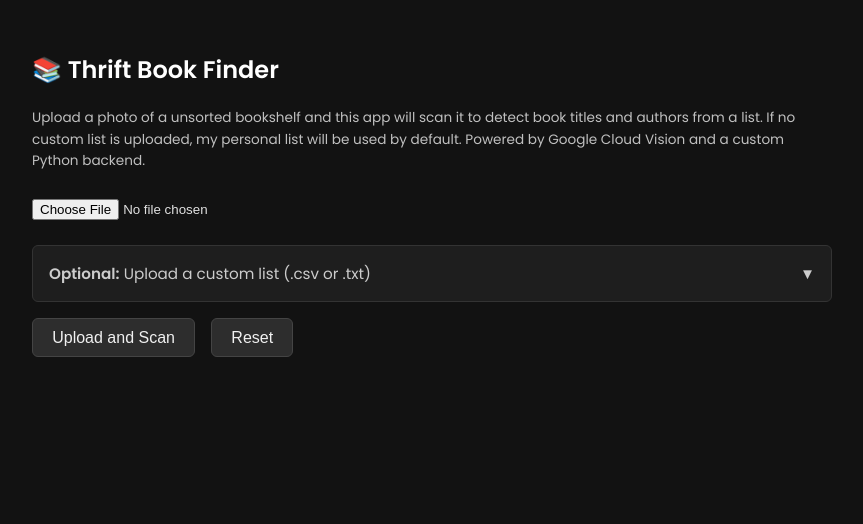
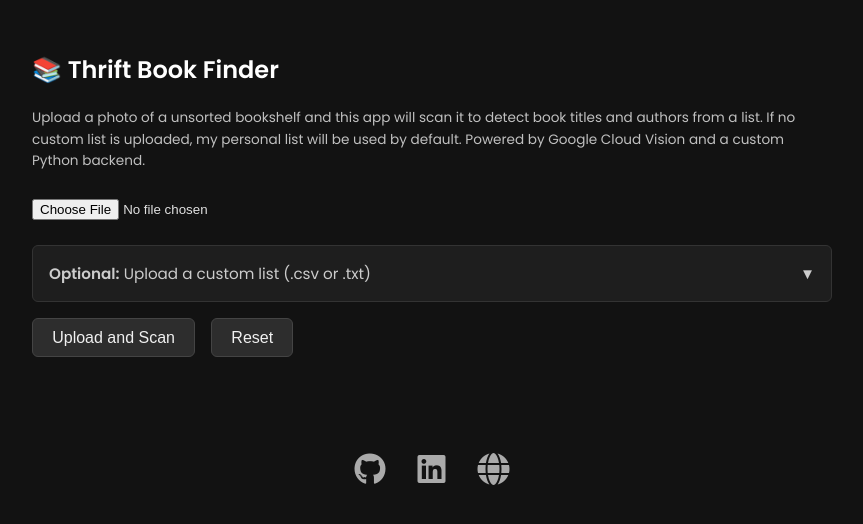
Before and after one commit to NMGIS/thrift-book-detector, a React (Create React App) app: page / in a window 1280 px wide. Shown: the top 524 px of the page, without its empty margins (208-1071 px from the left). Built offline with nearby package versions, Linux system fonts and the light colour scheme.

Commit message:
Add footer and socials
Add footer and social links to app in footer

```diff
--- a/public/index.html
+++ b/public/index.html
@@ -4,6 +4,8 @@
     <meta charset="utf-8" />
     <link rel="icon" href="%PUBLIC_URL%/favicon.ico" />
     <link href="https://fonts.googleapis.com/css2?family=Poppins:wght@400;600&display=swap" rel="stylesheet" />
+    <link rel="stylesheet" href="https://cdnjs.cloudflare.com/ajax/libs/font-awesome/6.5.0/css/all.min.css" />
+
     <meta name="viewport" content="width=device-width, initial-scale=1" />
     <meta name="theme-color" content="#000000" />
     <meta
--- a/src/App.css
+++ b/src/App.css
@@ -106,3 +106,19 @@ th, td {
   overflow-x: auto;
   margin-bottom: 1rem;
 }
+
+.footer {
+  margin-top: 4rem;
+  padding: 2rem 0;
+  text-align: center;
+}
+
+.footer a {
+  color: #aaa;
+  margin: 0 1rem;
+  transition: color 0.3s ease;
+}
+
+.footer a:hover {
+  color: #da5b4b;
+}
--- a/src/App.js
+++ b/src/App.js
@@ -174,6 +174,18 @@ const [showHelp, setShowHelp] = useState(false);
       {submitted && matches.length === 0 && !loading && (
         <p style={{ marginTop: '2rem' }}>❌ No matches found.</p>
       )}
+      <footer className="footer">
+        <a href="https://github.com/NMGIS" target="_blank" rel="noopener noreferrer">
+          <i className="fa-brands fa-github fa-2x"></i>
+        </a>
+        <a href="https://linkedin.com/in/nevinmcintyregis" target="_blank" rel="noopener noreferrer">
+          <i className="fa-brands fa-linkedin fa-2x"></i>
+        </a>
+        <a href="https://www.nevinm.com" target="_blank" rel="noopener noreferrer">
+          <i className="fa-solid fa-globe fa-2x"></i>
+        </a>
+      </footer>
+
     </div>
   );
 }
```
